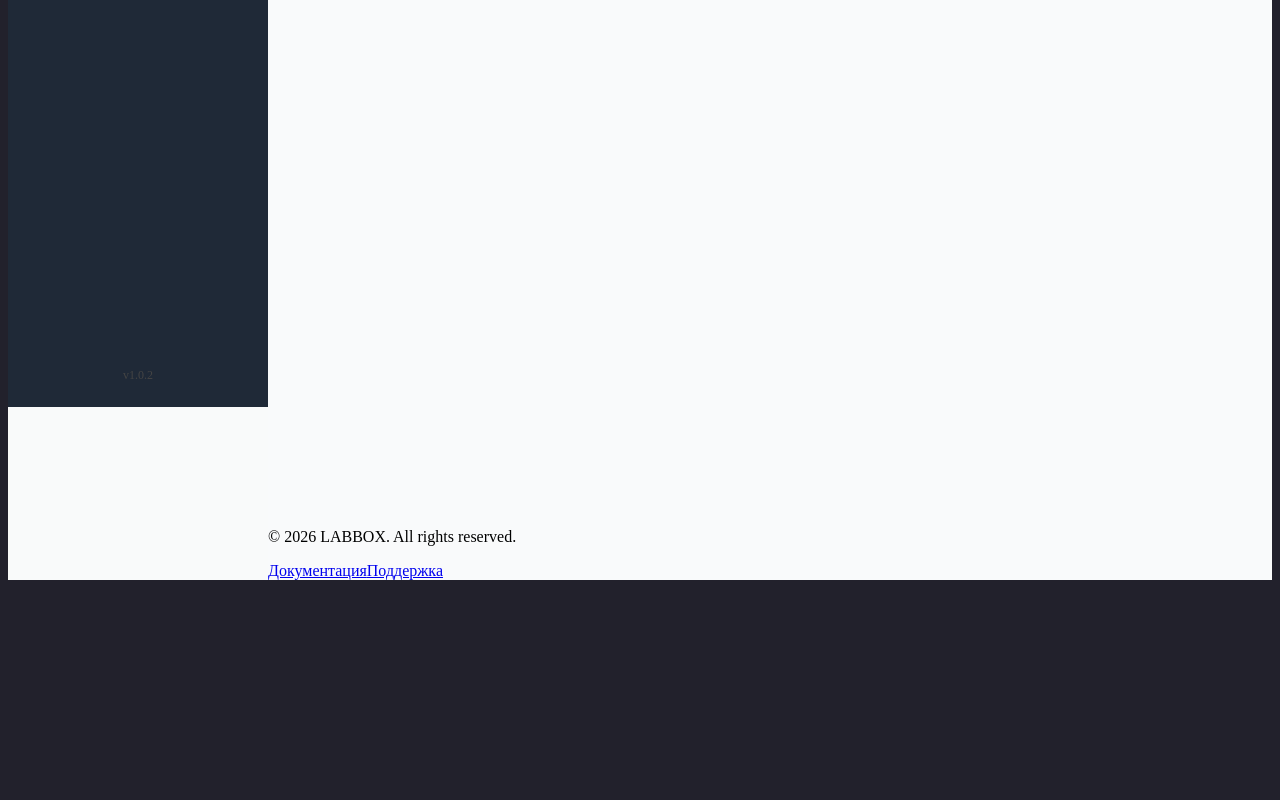
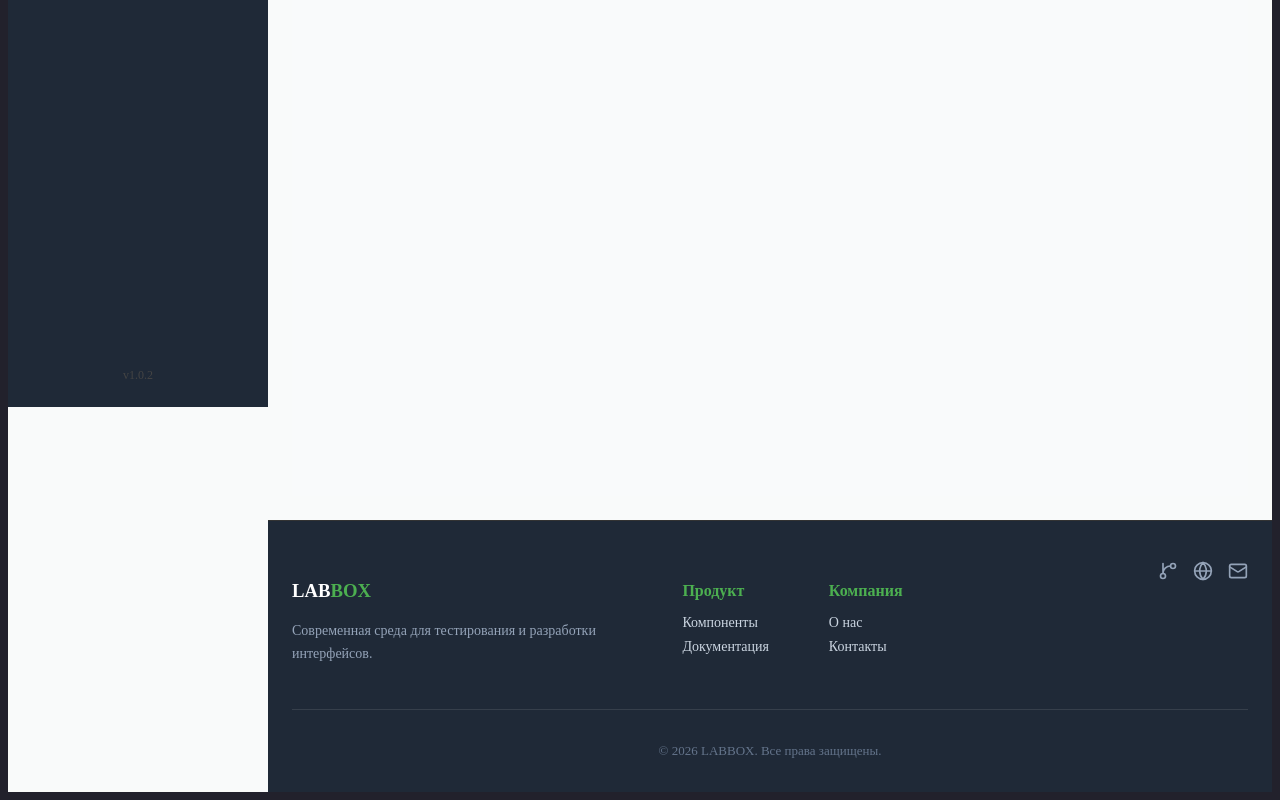
Before and after one commit to LGalushka/React-UI-Lab, a React (Vite) app: page /sandbox in a window 1280 px wide. Shown: the part 449-1249 px from the top of the page. Before the commit the page ends 1037 px from the top, so only its background shows below. Built offline with nearby package versions, Linux system fonts and the light colour scheme.

Commit message:
'feaf(layout): add Footer to MainLayout with styles'

```diff
--- a/src/components/layout/Footer/Footer.module.css
+++ b/src/components/layout/Footer/Footer.module.css
@@ -0,0 +1,74 @@
+.footer {
+  background-color: #1f2937;
+  color: #ffffff;
+  padding: 40px 24px 20px;
+  border-top: 1px solid #333;
+}
+
+.content {
+  max-width: 1200px;
+  margin: 0 auto;
+  display: grid;
+  grid-template-columns: 2fr 2fr 1fr;
+  gap: 40px;
+  padding-bottom: 30px;
+  border-bottom: 1px solid rgba(255, 255, 255, 0.1);
+}
+
+.logo span {
+  color: #4caf50;
+}
+
+.description {
+  color: #94a3b8;
+  font-size: 14px;
+  margin-top: 10px;
+  line-height: 1.6;
+}
+
+.linkSection {
+  display: flex;
+  gap: 60px;
+}
+
+.column h4 {
+  margin-bottom: 15px;
+  font-size: 16px;
+  color: #4caf50;
+}
+
+.column a {
+  display: block;
+  color: #cbd5e1;
+  text-decoration: none;
+  margin-bottom: 8px;
+  font-size: 14px;
+  transition: color 0.2s;
+}
+
+.column a:hover {
+  color: #ffffff;
+}
+
+.socials {
+  display: flex;
+  gap: 15px;
+  justify-content: flex-end;
+}
+
+.icon {
+  cursor: pointer;
+  color: #94a3b8;
+  transition: color 0.2s;
+}
+
+.icon:hover {
+  color: #4caf50;
+}
+
+.copyright {
+  text-align: center;
+  padding-top: 20px;
+  color: #64748b;
+  font-size: 13px;
+}
--- a/src/components/layout/Footer/Footer.tsx
+++ b/src/components/layout/Footer/Footer.tsx
@@ -1,12 +1,41 @@
+import { GitBranchIcon, Globe, MailIcon } from 'lucide-react';
 import styles from './Footer.module.css'
 
 const Footer = () => {
+  const currentYear = new Date().getFullYear();
+
   return (
     <footer className={styles.footer}>
-      <p>&copy; 2026 LABBOX. All rights reserved.</p>
-      <div className={styles.links}>
-        <a href='#'>Документация</a>
-        <a href="#">Поддержка</a>
+      <div className={styles.content}>
+        <div className={styles.brandSection}>
+          <h3 className={styles.logo}>LAB<span>BOX</span></h3>
+          <p className={styles.description}>
+            Современная среда для тестирования и разработки интерфейсов.
+          </p>
+        </div>
+
+        <div className={styles.linkSection}>
+          <div className={styles.column}>
+            <h4>Продукт</h4>
+              <a href="#">Компоненты</a>
+              <a href="#">Документация</a>
+          </div>
+          <div className={styles.column}>
+            <h4>Компания</h4>
+            <a href="#">О нас</a>
+            <a href="#">Контакты</a>
+          </div>
+        </div>
+
+        <div className={styles.socials}>
+          <GitBranchIcon size={20} className={styles.icon} />
+          <Globe size={20} className={styles.icon} />
+          <MailIcon size={20} className={styles.icon} />
+        </div>
+      </div>
+
+      <div className={styles.copyright}>
+        <p>&copy; {currentYear} LABBOX. Все права защищены.</p>
       </div>
     </footer>
   );
--- a/src/components/layout/MainLayout/MainLayout.module.css
+++ b/src/components/layout/MainLayout/MainLayout.module.css
@@ -5,13 +5,13 @@
 }
 
 .mainContainer {
-  flex: 1;
-  background-color: #f9fafb;
   display: flex;
   flex-direction: column;
+  min-height: 100vh; /* Контейнер всегда в высоту экрана */
+  flex: 1;
 }
 
 .content {
-  flex: 1;
-  padding: 20px;
+  flex: 1; /* Этот блок "съест" всё свободное место, вытолкнув футер вниз */
+  padding: 24px;
 }
```
